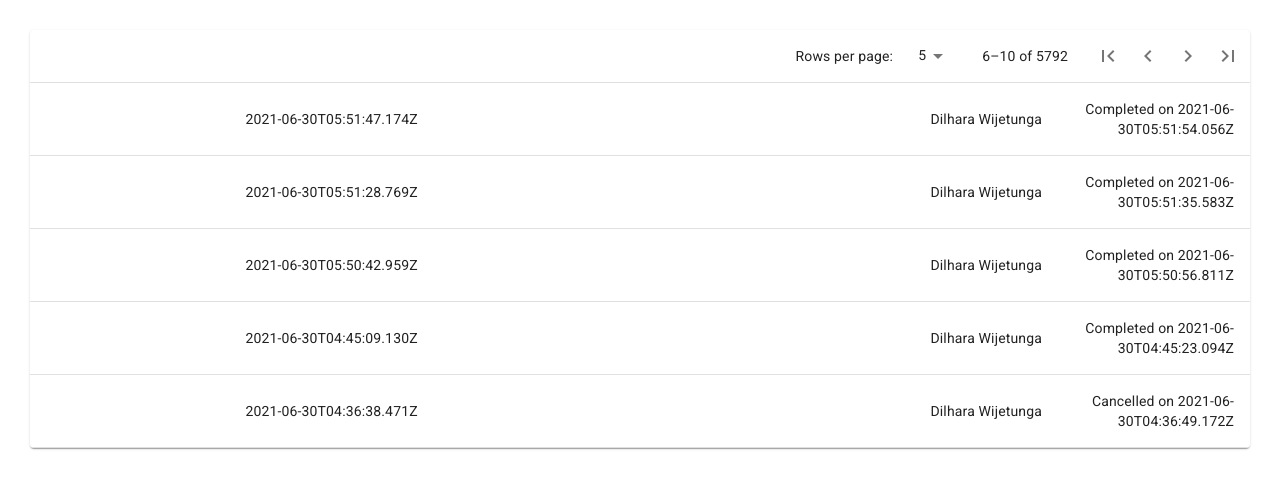
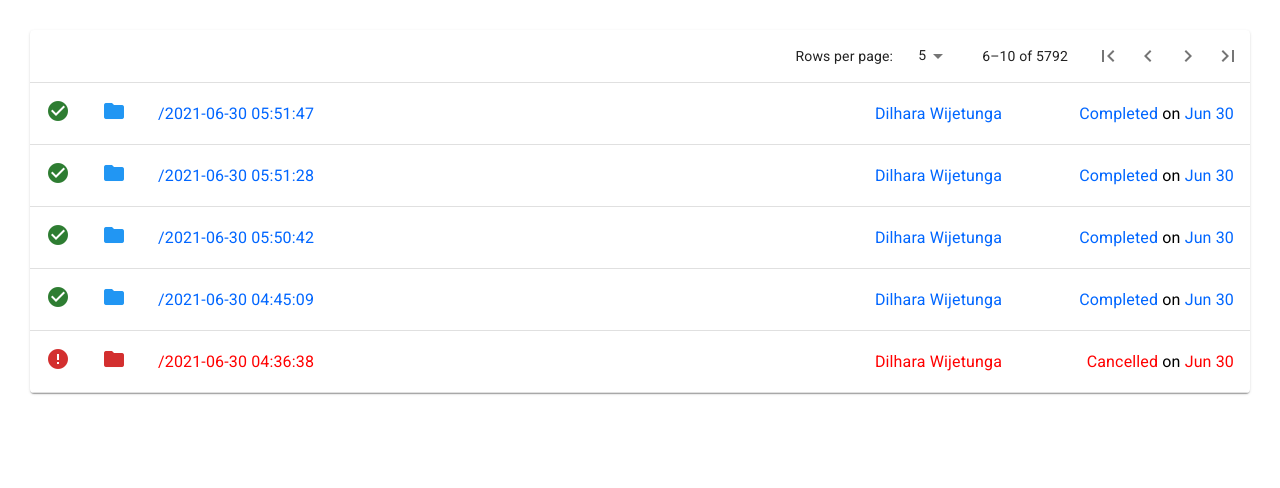
Before and after one commit to ShanukJ/technical-assignment, a React (Create React App) app: page / in a window 1280 px wide. Both pictures are taken after a click on the button 1188 px from the left and 56 px from the top of the page. Shown: the top 488 px of the page. Built offline with nearby package versions, Linux system fonts and the light colour scheme.

Commit message:
add dynamic colors changing

```diff
--- a/src/components/MuiTable.js
+++ b/src/components/MuiTable.js
@@ -14,7 +14,32 @@ import FirstPageIcon from "@mui/icons-material/FirstPage";
 import KeyboardArrowLeft from "@mui/icons-material/KeyboardArrowLeft";
 import KeyboardArrowRight from "@mui/icons-material/KeyboardArrowRight";
 import LastPageIcon from "@mui/icons-material/LastPage";
+import { withStyles } from "@material-ui/core/styles";
+import Typography from "@mui/material/Typography";
+import { blue } from "@mui/material/colors";
+import moment from "moment";
+import Icon from "@mui/material/Icon";
+
 import tableData from "../data/data";
+import { COLORS } from "../utils/colors";
+
+const ErrorTextTypography = withStyles({
+  root: {
+    color: COLORS.error,
+  },
+})(Typography);
+
+const SuccessTextTypography = withStyles({
+  root: {
+    color: COLORS.blue,
+  },
+})(Typography);
+
+const NormalTextTypography = withStyles({
+  root: {
+    color: COLORS.black,
+  },
+})(Typography);
 
 function TablePaginationActions(props) {
   const theme = useTheme();
@@ -126,16 +151,54 @@ export default function MuiTable() {
             : tableData
           ).map((row) => (
             <TableRow key={row.id}>
-              <TableCell align="left" component="th" scope="row"></TableCell>
-              <TableCell align="left" component="th" scope="row"></TableCell>
-              <TableCell align="left" component="th" scope="row">
-                {row.queuedTime}
+              <TableCell style={{ width: 10 }} align="left">
+                {" "}
+                {row.jobStatus && row.jobStatus === "Completed" ? (
+                  <Icon color="success">check_circle</Icon>
+                ) : (
+                  <Icon color="error">error</Icon>
+                )}{" "}
               </TableCell>
-              <TableCell style={{ width: 160 }} align="right">
-                {row.owner}
+              <TableCell style={{ width: 10 }} align="left">
+                {" "}
+                {row.jobStatus && row.jobStatus === "Completed" ? (
+                  <Icon sx={{ color: blue[500] }}>folder</Icon>
+                ) : (
+                  <Icon color="error">folder</Icon>
+                )}{" "}
               </TableCell>
-              <TableCell style={{ width: 160 }} align="right">
-                {row.jobStatus + " on " + row.endTime}
+              <TableCell align="left">
+                {row.jobStatus && row.jobStatus === "Completed" ? (
+                  <SuccessTextTypography>
+                    {moment(row.queuedTime).format("/YYYY-MM-D hh:mm:ss")}
+                  </SuccessTextTypography>
+                ) : (
+                  <ErrorTextTypography>
+                    {moment(row.queuedTime).format("/YYYY-MM-D hh:mm:ss")}
+                  </ErrorTextTypography>
+                )}
+              </TableCell>
+              <TableCell style={{ width: 200 }} align="right">
+                {row.owner && row.jobStatus === "Completed" ? (
+                  <SuccessTextTypography> {row.owner}</SuccessTextTypography>
+                ) : (
+                  <ErrorTextTypography> {row.owner}</ErrorTextTypography>
+                )}
+              </TableCell>
+              <TableCell style={{ width: 200 }} align="right">
+                {row.owner && row.jobStatus === "Completed" ? (
+                  <SuccessTextTypography display="inline">
+                    {row.jobStatus}
+                    <NormalTextTypography display="inline">{" on "}</NormalTextTypography>
+                    {moment(row.endTime).format("MMM D")}
+                  </SuccessTextTypography>
+                ) : (
+                  <ErrorTextTypography display="inline">
+                    {row.jobStatus}
+                    <NormalTextTypography display="inline">{" on "}</NormalTextTypography>
+                    {moment(row.endTime).format("MMM D")}
+                  </ErrorTextTypography>
+                )}
               </TableCell>
             </TableRow>
           ))}
```
